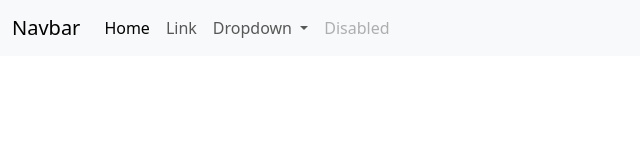
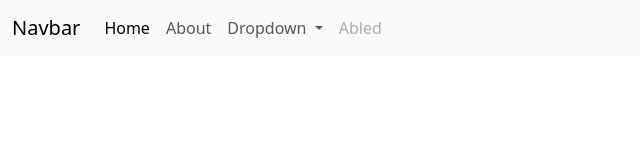
Before and after one commit to CodingAdda0506/Website, a plain HTML site: page index.html in a window 1280 px wide. Shown: the full height of the page, 0-640 px from the left. Drawn offline with nearby package versions, Linux system fonts and the light colour scheme.

Commit message:
Changu made Changes

```diff
--- a/index.html
+++ b/index.html
@@ -33,7 +33,7 @@
               <a class="nav-link active" aria-current="page" href="#">Home</a>
             </li>
             <li class="nav-item">
-              <a class="nav-link" href="#">Link</a>
+              <a class="nav-link" href="#">About</a>
             </li>
             <li class="nav-item dropdown">
               <a
@@ -55,7 +55,7 @@
               </ul>
             </li>
             <li class="nav-item">
-              <a class="nav-link disabled">Disabled</a>
+              <a class="nav-link disabled">Abled</a>
             </li>
           </ul>
           <form class="d-flex" role="search">
```
